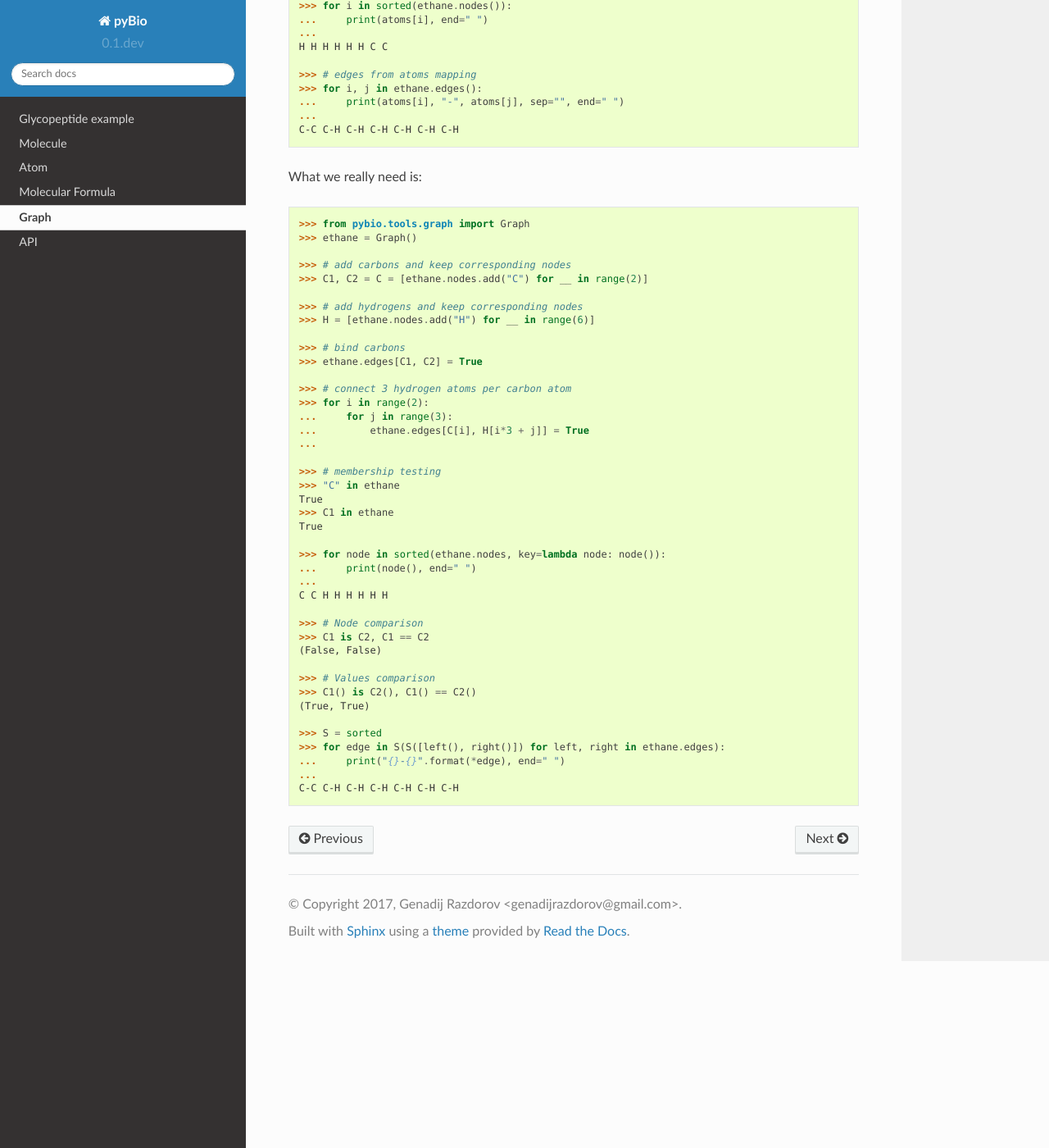
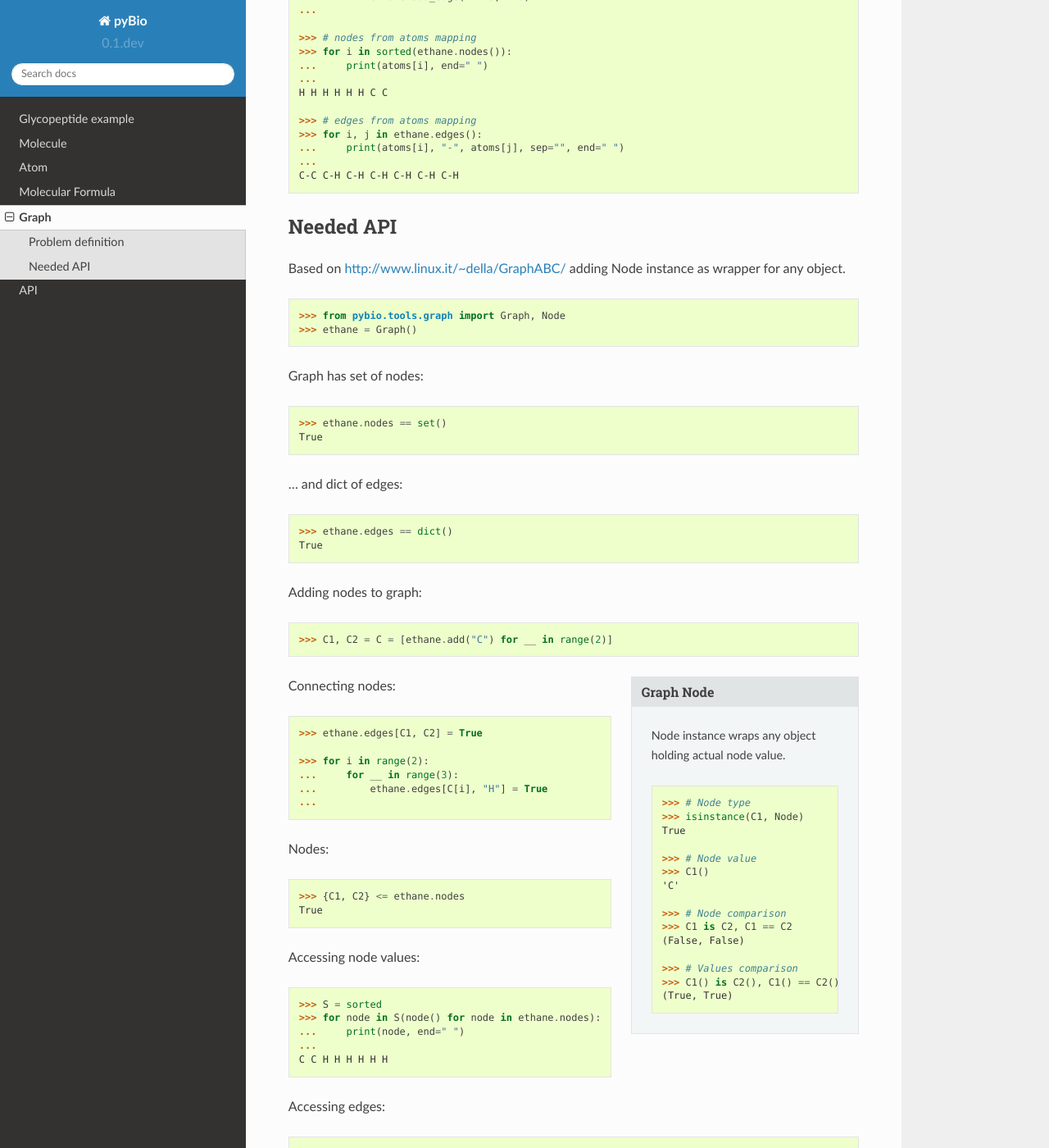
Before and after one commit to genadijrazdorov/pybio, a Sphinx documentation site: the page built from docs/graph.rst, in a window 1280 px wide and 1400 px high, scrolled down 1534 px. Shown: the whole window at 82% size. Built offline with Sphinx 7.4.7 and the Read the Docs theme 2.0.0, drawn with Linux system fonts in a browser that asks for light colours; pages that are not in the unit, such as notebooks, are missing from menus; some of the changed text lies outside the part shown.

Commit message:
Fixed graph

```diff
--- a/docs/graph.rst
+++ b/docs/graph.rst
@@ -18,6 +18,9 @@ Python graph library:
 * http://www.ics.uci.edu/~eppstein/161/960201.html
 * https://pkch.io/2017/03/31/python-graphs-part1/
 * https://pkch.io/2017/04/12/python-graphs-part2/
+
+Problem definition
+******************
 
 Molecular graph can not be directly defined in python as comparable atoms
 connected with chemical bonds, because of python invariant that *equal objects
@@ -82,47 +85,86 @@ We can separately track atoms, and use list indices as nodes::
     C-C C-H C-H C-H C-H C-H C-H
 
 
-What we really need is::
+Needed API
+**********
 
-    >>> from pybio.tools.graph import Graph
+Based on http://www.linux.it/~della/GraphABC/ adding Node instance as wrapper for any object.
+
+::
+
+    >>> from pybio.tools.graph import Graph, Node
     >>> ethane = Graph()
 
-    >>> # add carbons and keep corresponding nodes
-    >>> C1, C2 = C = [ethane.nodes.add("C") for __ in range(2)]
+Graph has set of nodes::
 
-    >>> # add hydrogens and keep corresponding nodes
-    >>> H = [ethane.nodes.add("H") for __ in range(6)]
+    >>> ethane.nodes == set()
+    True
 
-    >>> # bind carbons
+... and dict of edges::
+
+    >>> ethane.edges == dict()
+    True
+
+Adding nodes to graph::
+
+    >>> C1, C2 = C = [ethane.add("C") for __ in range(2)]
+
+
+.. sidebar:: Graph Node
+
+    Node instance wraps any object holding actual node value.
+
+    ::
+
+        >>> # Node type
+        >>> isinstance(C1, Node)
+        True
+
+        >>> # Node value
+        >>> C1()
+        'C'
+
+        >>> # Node comparison
+        >>> C1 is C2, C1 == C2
+        (False, False)
+
+        >>> # Values comparison
+        >>> C1() is C2(), C1() == C2()
+        (True, True)
+
+Connecting nodes::
+
     >>> ethane.edges[C1, C2] = True
 
-    >>> # connect 3 hydrogen atoms per carbon atom
     >>> for i in range(2):
-    ...     for j in range(3):
-    ...         ethane.edges[C[i], H[i*3 + j]] = True
+    ...     for __ in range(3):
+    ...         ethane.edges[C[i], "H"] = True
     ...
 
-    >>> # membership testing
-    >>> "C" in ethane
-    True
-    >>> C1 in ethane
+Nodes::
+
+    >>> {C1, C2} <= ethane.nodes
     True
 
-    >>> for node in sorted(ethane.nodes, key=lambda node: node()):
-    ...     print(node(), end=" ")
+Accessing node values::
+
+    >>> S = sorted
+    >>> for node in S(node() for node in ethane.nodes):
+    ...     print(node, end=" ")
     ...
     C C H H H H H H
 
-    >>> # Node comparison
-    >>> C1 is C2, C1 == C2
-    (False, False)
+Accessing edges::
 
-    >>> # Values comparison
-    >>> C1() is C2(), C1() == C2()
-    (True, True)
-
-    >>> S = sorted
     >>> for edge in S(S([left(), right()]) for left, right in ethane.edges):
     ...     print("{}-{}".format(*edge), end=" ")
     ...
     C-C C-H C-H C-H C-H C-H C-H
+
+Membership testing::
+
+    >>> "C" in ethane
+    True
+
+    >>> C1 in ethane
+    True
```
Also changed, not shown: 2 other files.
